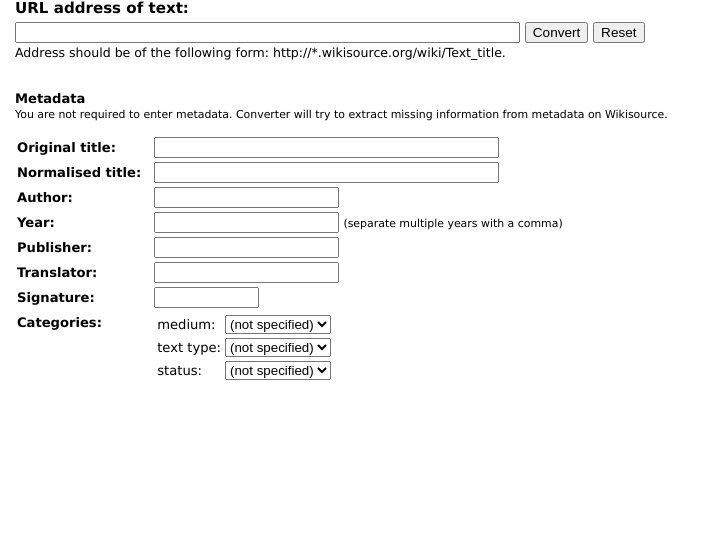
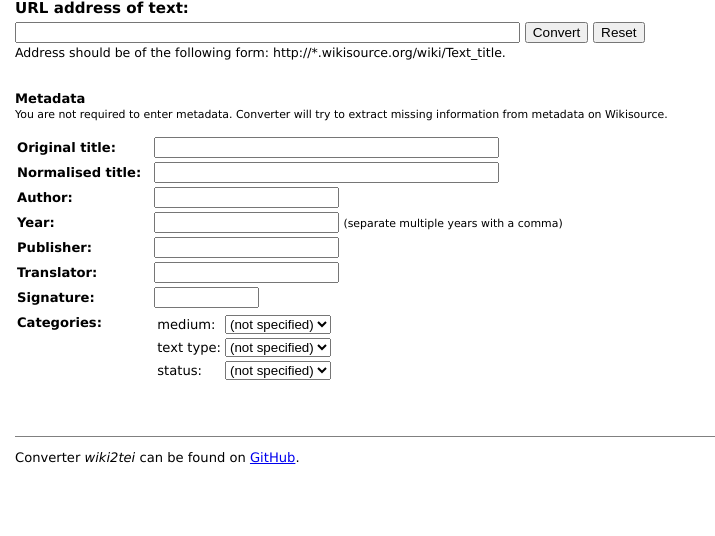
Before and after one commit to domenk/wiki2tei, a PHP site: page /index.php in a window 1280 px wide. Shown: the part 66-602 px from the top of the page, without its empty margins (0-715 px from the left). Run offline with PHP 8.4, Linux system fonts and the light colour scheme.

Commit message:
Added link to project in the footer

```diff
--- a/index.php
+++ b/index.php
@@ -40,6 +40,8 @@ $indexTranslations = array(
 		'metadata-signature-label' => 'Signature:',
 		'metadata-categories-label' => 'Categories:',
 		'metadata-categories-unspecified-option' => '(not specified)',
+		'footer' => 'Converter <i>wiki2tei</i> can be found on',
+		'footer-github' => 'GitHub',
 	),
 	'sl' => array(
 		'language' => 'slovenščina',
@@ -61,6 +63,8 @@ $indexTranslations = array(
 		'metadata-signature-label' => 'Signatura:',
 		'metadata-categories-label' => 'Kategorije:',
 		'metadata-categories-unspecified-option' => '(nedoločeno)',
+		'footer' => 'Pretvornik <i>wiki2tei</i> lahko najdete na',
+		'footer-github' => 'GitHubu',
 	),
 );
 
@@ -77,6 +81,8 @@ $indexTranslation = $indexTranslations[$indexLanguage];
 <style type="text/css">
 body {margin: 15px; font: 82% Verdana, Arial, sans-serif;}
 th {padding: 4px 10px 4px 0px; vertical-align: top; text-align: left;}
+form {margin-bottom: 50px;}
+hr {height: 1px; border: none; background: gray;}
 .url-address {font-size: 115%; margin-bottom: 30px;}
 .url-address-label {margin-bottom: 5px;}
 .url-address input {font-size: 90%;}
@@ -135,5 +141,8 @@ ul.languages li:first-child:before {content: none;}
 </table>
 </form>
 
+<hr />
+<p><?=$indexTranslation['footer']?> <a href="https://github.com/domenk/wiki2tei" target="_blank"><?=hsc($indexTranslation['footer-github'])?></a>.</p>
+
 </body>
 </html>
```
